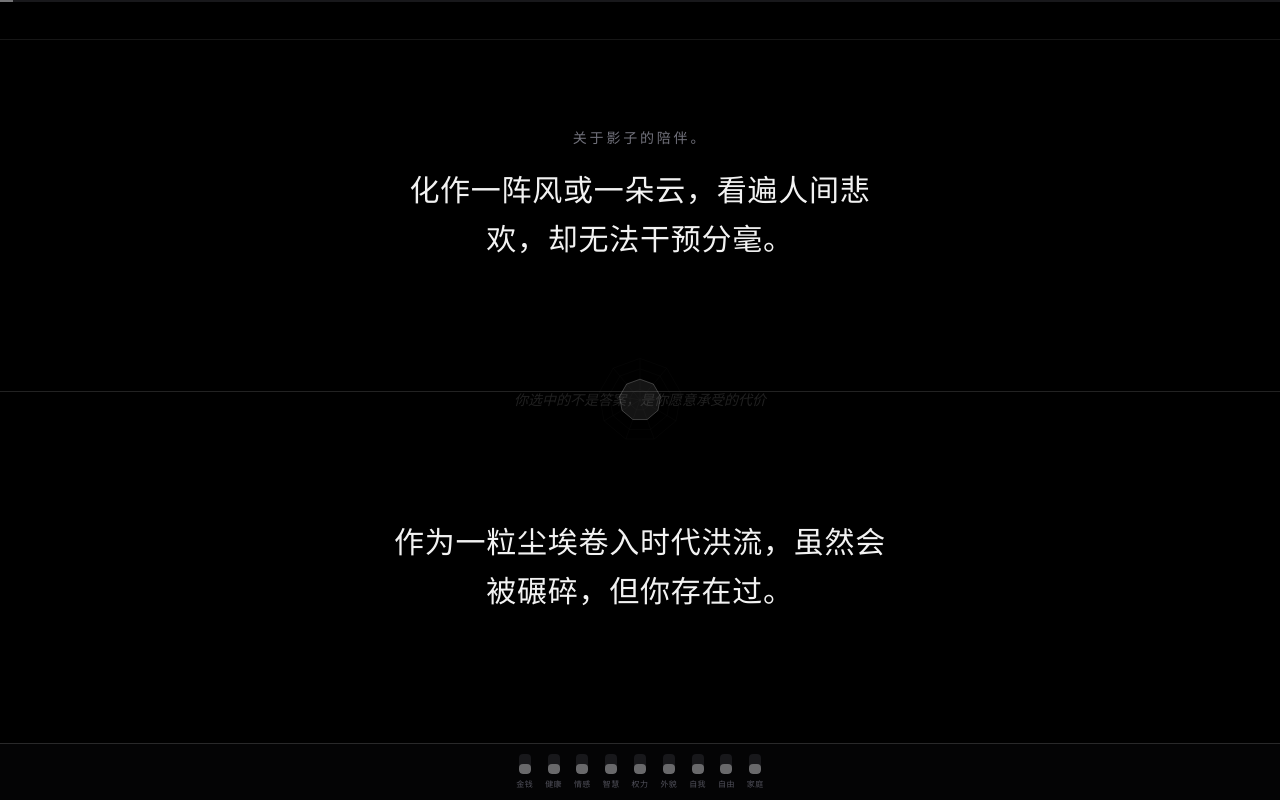
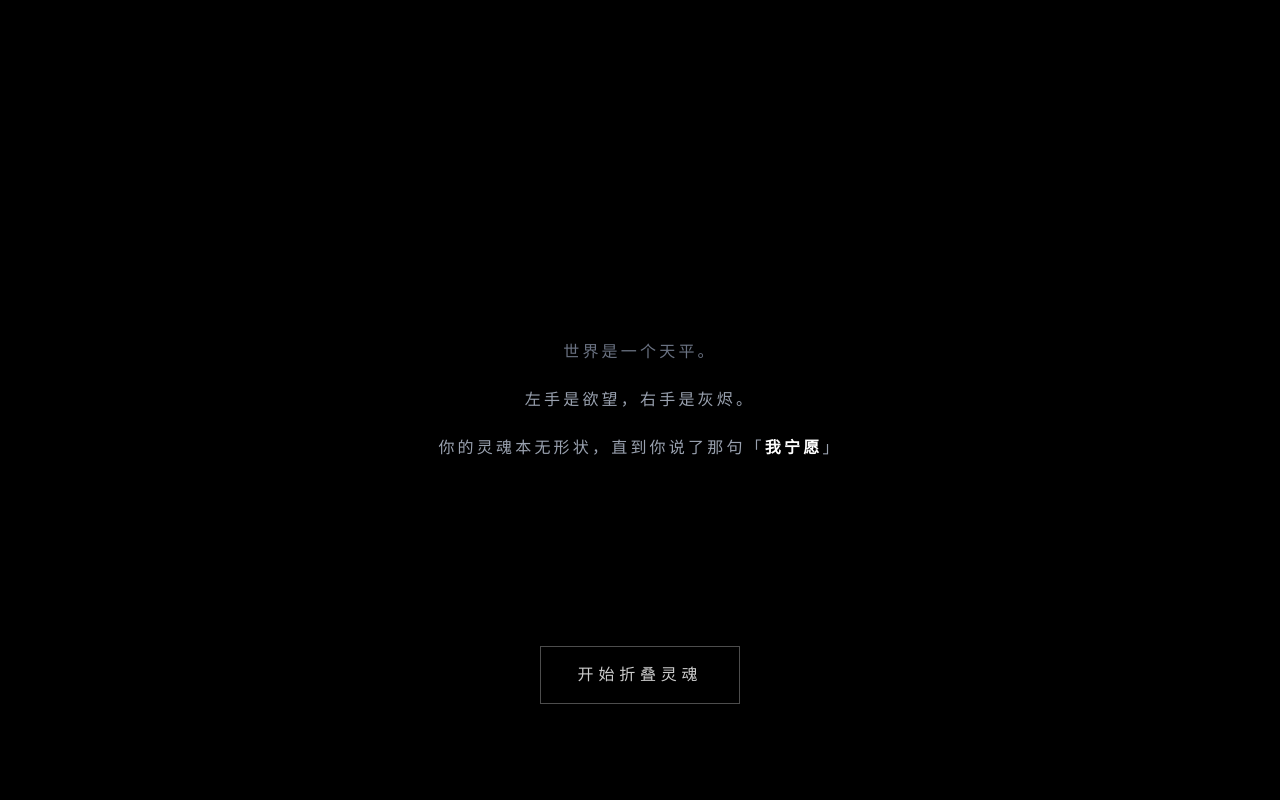
Before and after one commit to chinaalphahua/ning-yuan-game, a Next.js app: page / in a window 1280 px wide. Built offline with nearby package versions, Linux system fonts and the light colour scheme.

Commit message:
新的页面更新

```diff
--- a/app/globals.css
+++ b/app/globals.css
@@ -25,3 +25,13 @@ body {
   color: var(--foreground);
   font-family: Arial, Helvetica, sans-serif;
 }
+
+@layer utilities {
+  .scrollbar-hide {
+    -ms-overflow-style: none;
+    scrollbar-width: none;
+  }
+  .scrollbar-hide::-webkit-scrollbar {
+    display: none;
+  }
+}
--- a/app/layout.tsx
+++ b/app/layout.tsx
@@ -24,6 +24,8 @@ export const metadata: Metadata = {
   description: "极简哲学二选一游戏",
 };
 
+export const viewport = { viewportFit: "cover" as const };
+
 export default function RootLayout({
   children,
 }: Readonly<{
--- a/app/page.tsx
+++ b/app/page.tsx
@@ -38,6 +38,9 @@ const STAGE_TITLES: Record<string, { title: string; phrase: string }> = {
 };
 
 const SAVE_KEY = "ningyuan_progress";
+
+/** 题目加减分强度系数，大于 1 时变化更剧烈 */
+const IMPACT_MULTIPLIER = 1.5;
 
 function getSacrificeRecap(
   impactHistory: Record<string, number>[]
@@ -140,15 +143,17 @@ export default function NingYuanGame() {
   const [stageTitle, setStageTitle] = useState("");
   const [stagePhrase, setStagePhrase] = useState("");
   const [whisperText, setWhisperText] = useState("");
-  const [shakeKey, setShakeKey] = useState(0);
   const [resonanceWhisper, setResonanceWhisper] = useState<{
     text: string;
     position: ResonancePosition;
   } | null>(null);
   const [showFinalReport, setShowFinalReport] = useState(false);
+  const [showIntro, setShowIntro] = useState(true);
+  const [showNoEditHint, setShowNoEditHint] = useState(false);
   const statsRef = useRef(stats);
   const prevTopAttrRef = useRef<string | null>(null);
   const impactHistoryRef = useRef<Record<string, number>[]>([]);
+  const resonanceLastShownAtRef = useRef<number>(-999);
   statsRef.current = stats;
 
   useEffect(() => {
@@ -221,7 +226,6 @@ export default function NingYuanGame() {
     (choice: "A" | "B") => {
       if (selected || !currentQuestion) return;
       setSelected(choice);
-      setShakeKey((k) => k + 1);
       const impact: Impact =
         choice === "A" ? currentQuestion.impactA : currentQuestion.impactB;
       const keys = Object.keys(impact).filter(
@@ -233,9 +237,10 @@ export default function NingYuanGame() {
         Object.entries(impact) as [keyof Impact, number][]
       ).forEach(([key, value]) => {
         if (nextStats[key] !== undefined && value != null) {
+          const delta = Math.round(value * IMPACT_MULTIPLIER);
           nextStats[key] = Math.max(
             0,
-            Math.min(100, nextStats[key] + value)
+            Math.min(100, nextStats[key] + delta)
           );
         }
       });
@@ -255,12 +260,11 @@ export default function NingYuanGame() {
         (prevTopAttrRef.current === null && topVal > 60) ||
         (prevTopAttrRef.current !== null && prevTopAttrRef.current !== topAttr);
       prevTopAttrRef.current = topAttr;
-      const shouldTriggerByChange =
-        topChanged && topVal > 60 && RESONANCE_WHISPERS[topAttr];
-      const shouldTriggerBy80 =
-        topVal > 80 && RESONANCE_WHISPERS[topAttr];
-      const shouldTrigger = shouldTriggerByChange || shouldTriggerBy80;
+      const cooldownOk = currentIndex - resonanceLastShownAtRef.current >= 2;
+      const shouldTrigger =
+        topChanged && topVal > 60 && RESONANCE_WHISPERS[topAttr] && cooldownOk;
       if (shouldTrigger) {
+        resonanceLastShownAtRef.current = currentIndex;
         const pos =
           RESONANCE_POSITIONS[
             Math.floor(Math.random() * RESONANCE_POSITIONS.length)
@@ -329,6 +333,7 @@ export default function NingYuanGame() {
     } catch (_) {}
     impactHistoryRef.current = [];
     prevTopAttrRef.current = null;
+    resonanceLastShownAtRef.current = -999;
     setShowFinalReport(false);
     setQuestionOrder(shuffleOrder(questions.length));
     setCurrentIndex(0);
@@ -341,14 +346,50 @@ export default function NingYuanGame() {
 
   if (questionOrder === null) {
     return (
-      <div className="flex h-screen w-full items-center justify-center bg-black">
+      <>
+        <div className="flex min-h-screen w-full items-center justify-center bg-black pb-[env(safe-area-inset-bottom)]">
           <div className="h-6 w-6 animate-pulse rounded-full border border-white/20" />
         </div>
+        <AnimatePresence>
+          {showIntro && (
+            <IntroModal
+              onClose={() => {
+                setShowIntro(false);
+                setShowNoEditHint(true);
+              }}
+            />
+          )}
+        </AnimatePresence>
+        <AnimatePresence>
+          {showNoEditHint && (
+            <NoEditHint onClose={() => setShowNoEditHint(false)} />
+          )}
+        </AnimatePresence>
+      </>
     );
   }
 
   if (!currentQuestion) {
-    return <div className="h-screen w-full bg-black" />;
+    return (
+      <>
+        <div className="min-h-screen w-full bg-black pb-[env(safe-area-inset-bottom)]" />
+        <AnimatePresence>
+          {showIntro && (
+            <IntroModal
+              onClose={() => {
+                setShowIntro(false);
+                setShowNoEditHint(true);
+              }}
+            />
+          )}
+        </AnimatePresence>
+        <AnimatePresence>
+          {showNoEditHint && (
+            <NoEditHint onClose={() => setShowNoEditHint(false)} />
+          )}
+        </AnimatePresence>
+      </>
+    );
   }
 
   if (showFinalReport) {
@@ -356,11 +397,12 @@ export default function NingYuanGame() {
     const meta = STAGE_TITLES[topAttr] ?? STAGE_TITLES["自我"];
     const recap = getSacrificeRecap(impactHistoryRef.current);
     return (
-      <div className="fixed inset-0 z-50 flex flex-col items-center justify-center bg-black text-white px-6">
+      <>
+        <div className="fixed inset-0 z-50 flex flex-col items-center justify-center bg-black text-white px-4 pt-[env(safe-area-inset-top)] pb-[env(safe-area-inset-bottom)] md:px-6">
           <p className="text-[10px] uppercase tracking-[0.3em] text-zinc-500">
             终极镜像
           </p>
-        <h1 className="mt-4 font-serif text-2xl tracking-wide text-white/95 md:text-3xl">
+          <h1 className="mt-4 font-serif text-xl tracking-wide text-white/95 text-balance md:text-2xl lg:text-3xl">
             {meta.title}
           </h1>
           <div className="mt-8 h-40 w-40 shrink-0">
@@ -380,21 +422,34 @@ export default function NingYuanGame() {
           <motion.button
             type="button"
             onClick={restart}
-          className="mt-10 min-h-[48px] min-w-[160px] rounded border border-white/30 bg-white/10 px-8 py-4 text-sm uppercase tracking-widest text-white/90 transition hover:bg-white/15"
+            className="mt-10 min-h-[48px] min-w-[140px] rounded border border-white/30 bg-white/10 px-8 py-4 text-sm uppercase tracking-widest text-white/90 transition hover:bg-white/15 md:min-w-[160px]"
             whileTap={{ scale: 0.98 }}
           >
             重启轮回
           </motion.button>
         </div>
+        <AnimatePresence>
+          {showIntro && (
+            <IntroModal
+              onClose={() => {
+                setShowIntro(false);
+                setShowNoEditHint(true);
+              }}
+            />
+          )}
+        </AnimatePresence>
+        <AnimatePresence>
+          {showNoEditHint && (
+            <NoEditHint onClose={() => setShowNoEditHint(false)} />
+          )}
+        </AnimatePresence>
+      </>
     );
   }
 
   return (
+    <>
       <motion.main
-      key={shakeKey}
-      initial={{ x: 0 }}
-      animate={{ x: shakeKey > 0 ? [0, -5, 5, -3, 3, 0] : 0 }}
-      transition={{ duration: 0.35 }}
         className="relative flex h-screen w-full flex-col overflow-hidden bg-black font-sans text-white select-none"
       >
       {/* 顶部极细进度条 */}
@@ -408,41 +463,38 @@ export default function NingYuanGame() {
       </div>
 
       {/* 情境区 */}
-      <div
-        className="absolute left-0 right-0 top-[12%] z-10 px-6 text-center pointer-events-none"
-        style={{ top: "16%" }}
-      >
+      <div className="absolute left-0 right-0 top-[10%] z-10 px-4 text-center pointer-events-none md:top-[16%] md:px-6">
         <AnimatePresence mode="wait">
           <motion.p
             key={currentQuestion.id}
             initial={{ opacity: 0 }}
             animate={{ opacity: 1 }}
             exit={{ opacity: 0 }}
-            className="text-xs font-normal tracking-[0.2em] text-zinc-500 md:text-sm"
+            className="text-xs font-normal leading-relaxed tracking-[0.2em] text-white/95 md:text-sm"
           >
             {currentQuestion.question_title}
           </motion.p>
         </AnimatePresence>
       </div>
 
-      {/* 抉择区：上下平分 */}
+      {/* 抉择区：灵魂对峙，上下对称 */}
       <div className="relative flex flex-1 flex-col pt-10 min-h-0">
         <OptionCard
           side="A"
+          label="「 宁願 」"
           text={currentQuestion.optionA_text}
           isActive={selected === "A"}
           isDimmed={selected === "B"}
-          isIdle={selected === null}
           onSelect={() => handleSelect("A")}
           showResult={showResult}
           ratio={displayRatio[0]}
         />
         <OptionCard
           side="B"
+          label="「 或是 」"
           text={currentQuestion.optionB_text}
           isActive={selected === "B"}
           isDimmed={selected === "A"}
-          isIdle={selected === null}
           onSelect={() => handleSelect("B")}
           showResult={showResult}
           ratio={displayRatio[1]}
@@ -460,12 +512,12 @@ export default function NingYuanGame() {
               transition: { duration: 10 },
             }}
             exit={{ opacity: 0 }}
-            className={`absolute z-40 max-w-[260px] text-base italic text-white pointer-events-none ${
+            className={`absolute bottom-20 left-1/2 z-40 w-full max-w-xl -translate-x-1/2 px-4 text-center text-base italic text-white pointer-events-none md:bottom-24 md:px-6 ${
               resonanceWhisper.position === "topLeft"
-                ? "left-8 top-28"
+                ? "md:text-left md:pl-12"
                 : resonanceWhisper.position === "topRight"
-                  ? "right-8 top-28"
-                  : "bottom-28 left-1/2 -translate-x-1/2"
+                  ? "md:text-right md:pr-12"
+                  : ""
             }`}
           >
             {resonanceWhisper.text}
@@ -481,7 +533,7 @@ export default function NingYuanGame() {
             initial={{ opacity: 0 }}
             animate={{ opacity: 0.12 }}
             exit={{ opacity: 0 }}
-            className="absolute left-1/2 top-1/2 z-5 w-full max-w-md -translate-x-1/2 -translate-y-1/2 px-6 text-center text-sm italic text-white pointer-events-none"
+            className="absolute bottom-20 left-4 right-4 z-5 w-full max-w-md px-4 text-center text-sm italic text-white pointer-events-none md:bottom-24 md:left-1/2 md:right-auto md:-translate-x-1/2 md:px-6"
           >
             {whisperText}
           </motion.p>
@@ -494,7 +546,7 @@ export default function NingYuanGame() {
       </div>
 
       {/* 底部属性条 */}
-      <footer className="flex shrink-0 justify-center gap-3 border-t border-zinc-900/80 bg-zinc-950/50 px-4 py-2.5">
+      <footer className="flex shrink-0 justify-center gap-2 overflow-x-auto border-t border-zinc-900/80 bg-zinc-950/50 px-3 py-2.5 pb-[max(0.5rem,env(safe-area-inset-bottom))] scrollbar-hide md:gap-3 md:px-4">
         {STAT_KEYS.map((name) => (
           <StatBar
             key={name}
@@ -512,12 +564,12 @@ export default function NingYuanGame() {
             initial={{ opacity: 0 }}
             animate={{ opacity: 1 }}
             exit={{ opacity: 0 }}
-            className="fixed inset-0 z-50 flex flex-col items-center justify-center bg-black/95 px-6"
+            className="fixed inset-0 z-50 flex flex-col items-center justify-center bg-black/95 px-4 pt-[env(safe-area-inset-top)] pb-[env(safe-area-inset-bottom)] md:px-6"
           >
             <p className="text-[10px] uppercase tracking-[0.3em] text-zinc-500">
               阶段性镜像
             </p>
-            <h2 className="mt-4 font-serif text-2xl tracking-wide text-white/95 md:text-3xl">
+            <h2 className="mt-4 font-serif text-xl tracking-wide text-white/95 text-balance md:text-2xl lg:text-3xl">
               {stageTitle}
             </h2>
             <p className="mt-4 max-w-sm text-center text-sm leading-relaxed text-zinc-400">
@@ -526,7 +578,7 @@ export default function NingYuanGame() {
             <motion.button
               type="button"
               onClick={closeStageModal}
-              className="mt-10 min-h-[48px] min-w-[160px] rounded border border-white/30 bg-white/10 px-8 py-4 text-sm uppercase tracking-widest text-white/90 transition hover:bg-white/15"
+              className="mt-10 min-h-[48px] min-w-[140px] rounded border border-white/30 bg-white/10 px-8 py-4 text-sm uppercase tracking-widest text-white/90 transition hover:bg-white/15 md:min-w-[160px]"
               whileTap={{ scale: 0.98 }}
             >
               继续试炼
@@ -535,6 +587,106 @@ export default function NingYuanGame() {
         )}
       </AnimatePresence>
     </motion.main>
+      <AnimatePresence>
+        {showIntro && (
+          <IntroModal
+            onClose={() => {
+              setShowIntro(false);
+              setShowNoEditHint(true);
+            }}
+          />
+        )}
+      </AnimatePresence>
+      <AnimatePresence>
+        {showNoEditHint && (
+          <NoEditHint onClose={() => setShowNoEditHint(false)} />
+        )}
+      </AnimatePresence>
+    </>
+  );
+}
+
+function NoEditHint({ onClose }: { onClose: () => void }) {
+  return (
+    <motion.div
+      initial={{ opacity: 0 }}
+      animate={{ opacity: 1 }}
+      exit={{ opacity: 0 }}
+      transition={{ duration: 0.3 }}
+      className="fixed inset-0 z-[55] flex flex-col items-center justify-center bg-black/80 px-6"
+      onClick={onClose}
+    >
+      <motion.div
+        initial={{ opacity: 0, y: 8 }}
+        animate={{ opacity: 1, y: 0 }}
+        exit={{ opacity: 0, y: 8 }}
+        transition={{ duration: 0.25 }}
+        className="max-w-sm rounded border border-white/20 bg-zinc-900/90 px-6 py-5 text-center shadow-xl"
+        onClick={(e) => e.stopPropagation()}
+      >
+        <p className="text-sm leading-relaxed text-zinc-300">
+          你的选择一旦做出，将无法更改。
+        </p>
+        <motion.button
+          type="button"
+          onClick={onClose}
+          className="mt-4 min-h-[44px] min-w-[120px] rounded border border-white/30 bg-white/10 px-6 py-2.5 text-sm text-white/90 transition hover:bg-white/15"
+          whileTap={{ scale: 0.98 }}
+        >
+          知道了
+        </motion.button>
+      </motion.div>
+    </motion.div>
+  );
+}
+
+function IntroModal({ onClose }: { onClose: () => void }) {
+  return (
+    <motion.div
+      initial={{ opacity: 1 }}
+      exit={{ opacity: 0 }}
+      transition={{ duration: 1.5 }}
+      className="fixed inset-0 z-[60] flex flex-col items-center justify-center bg-black px-6 pt-[env(safe-area-inset-top)] pb-[env(safe-area-inset-bottom)]"
+    >
+      <div className="flex max-w-md flex-col items-center gap-4 text-center tracking-[0.15em] md:gap-6 md:tracking-[0.2em]">
+        <motion.p
+          initial={{ opacity: 0 }}
+          animate={{ opacity: 1 }}
+          transition={{ delay: 0.5 }}
+          className="text-sm text-gray-500 md:text-base"
+        >
+          世界是一个天平。
+        </motion.p>
+        <motion.p
+          initial={{ opacity: 0 }}
+          animate={{ opacity: 1 }}
+          transition={{ delay: 1.5 }}
+          className="text-sm text-gray-400 md:text-base"
+        >
+          左手是欲望，右手是灰烬。
+        </motion.p>
+        <motion.p
+          initial={{ opacity: 0 }}
+          animate={{ opacity: 1 }}
+          transition={{ delay: 2.5 }}
+          className="text-sm text-gray-400 md:text-base"
+        >
+          你的灵魂本无形状，直到你说了那句「
+          <strong className="text-white">我宁愿</strong>
+          」
+        </motion.p>
+      </div>
+      <motion.button
+        type="button"
+        initial={{ opacity: 0 }}
+        animate={{ opacity: 1 }}
+        transition={{ delay: 4 }}
+        onClick={onClose}
+        className="absolute bottom-[max(6rem,calc(1.5rem+env(safe-area-inset-bottom)))] min-h-[48px] min-w-[200px] border border-white/30 bg-transparent px-8 py-4 tracking-[0.2em] text-white/80 transition hover:text-white md:tracking-[0.3em]"
+      >
+        开始折叠灵魂
+      </motion.button>
+    </motion.div>
   );
 }
 
@@ -608,10 +760,10 @@ function SoulRadar({
 
 type OptionCardProps = {
   side: "A" | "B";
+  label: string;
   text: string;
   isActive: boolean;
   isDimmed: boolean;
-  isIdle: boolean;
   onSelect: () => void;
   showResult: boolean;
   ratio: number;
@@ -619,44 +771,54 @@ type OptionCardProps = {
 
 function OptionCard({
   side,
+  label,
   text,
   isActive,
   isDimmed,
-  isIdle,
   onSelect,
   showResult,
   ratio,
 }: OptionCardProps) {
+  const [hovered, setHovered] = useState(false);
+  const contentOpacity = isDimmed ? 0.25 : 1;
+  const contentScale = hovered && !isDimmed ? 1.02 : 1;
+  const textColor = "text-white";
+
+  const boxShadow =
+    isDimmed
+      ? "0 0 0 transparent"
+      : isActive
+        ? "0 0 28px rgba(255,255,255,0.06)"
+        : hovered
+          ? "0 0 20px rgba(255,255,255,0.03)"
+          : "0 0 0 transparent";
+
   return (
     <motion.div
       onClick={onSelect}
-      className={`relative flex flex-1 flex items-center justify-center px-6 py-6 cursor-pointer transition-all duration-500 min-h-0
-        ${isActive ? "bg-zinc-900/60 backdrop-blur-md" : "bg-black"}
-        ${isDimmed ? "opacity-20" : "opacity-100"}
-        ${side === "A" ? "border-b border-white/5" : ""}`}
-      animate={{
-        boxShadow:
-          isIdle && !isDimmed
-            ? [
-                "0 0 0 1px rgba(255,255,255,0.05)",
-                "0 0 0 1px rgba(255,255,255,0.12)",
-                "0 0 0 1px rgba(255,255,255,0.05)",
-              ]
-            : "0 0 0 1px rgba(255,255,255,0.06)",
-      }}
-      transition={{
-        boxShadow:
-          isIdle && !isDimmed
-            ? { duration: 2.5, repeat: Infinity, repeatType: "reverse" }
-            : { duration: 0.2 },
-      }}
-      whileTap={{ scale: 0.995 }}
+      onHoverStart={() => setHovered(true)}
+      onHoverEnd={() => setHovered(false)}
+      className={`relative flex min-h-[120px] flex-1 cursor-pointer items-center justify-center px-4 touch-manipulation md:px-6 ${isActive ? "border border-white/20" : "border border-transparent"}`}
+      animate={{ boxShadow }}
+      transition={{ duration: 0.25 }}
+      whileTap={{ scale: 0.98 }}
     >
-      <div className="max-w-lg text-center">
-        <h2 className="font-extralight leading-relaxed tracking-wide text-2xl text-white/95 md:text-3xl">
+      <motion.div
+        className="flex max-w-[90vw] flex-col items-center gap-2 text-center md:max-w-lg"
+        animate={{ opacity: contentOpacity }}
+        transition={{ duration: 0.25 }}
+      >
+        <span className="mb-0.5 text-[10px] tracking-[0.4em] text-white/80">
+          {label}
+        </span>
+        <motion.h2
+          className={`font-extralight leading-relaxed tracking-widest text-lg ${textColor} md:text-xl`}
+          animate={{ scale: contentScale }}
+          transition={{ duration: 0.25 }}
+        >
           {text}
-        </h2>
-      </div>
+        </motion.h2>
+      </motion.div>
       {showResult && (
         <motion.span
           initial={{ opacity: 0 }}
@@ -680,8 +842,8 @@ function StatBar({
   highlight: boolean;
 }) {
   return (
-    <div className="flex flex-col items-center gap-1">
-      <div className="flex h-5 w-3 flex-col justify-end overflow-hidden rounded-sm bg-zinc-900">
+    <div className="flex shrink-0 flex-col items-center gap-1">
+      <div className="flex h-5 w-2.5 flex-col justify-end overflow-hidden rounded-sm bg-zinc-900 md:w-3">
         <motion.div
           className="w-full rounded-sm bg-white/35"
           initial={false}
@@ -691,8 +853,8 @@ function StatBar({
         />
       </div>
       <span
-        className={`text-[8px] tracking-wider transition-colors ${
-          highlight ? "text-white/90" : "text-zinc-600"
+        className={`text-[7px] tracking-wider transition-colors md:text-[8px] ${
+          "text-white"
         }`}
       >
         {name}
```
Lines whose indentation alone changed are shown as unchanged.
